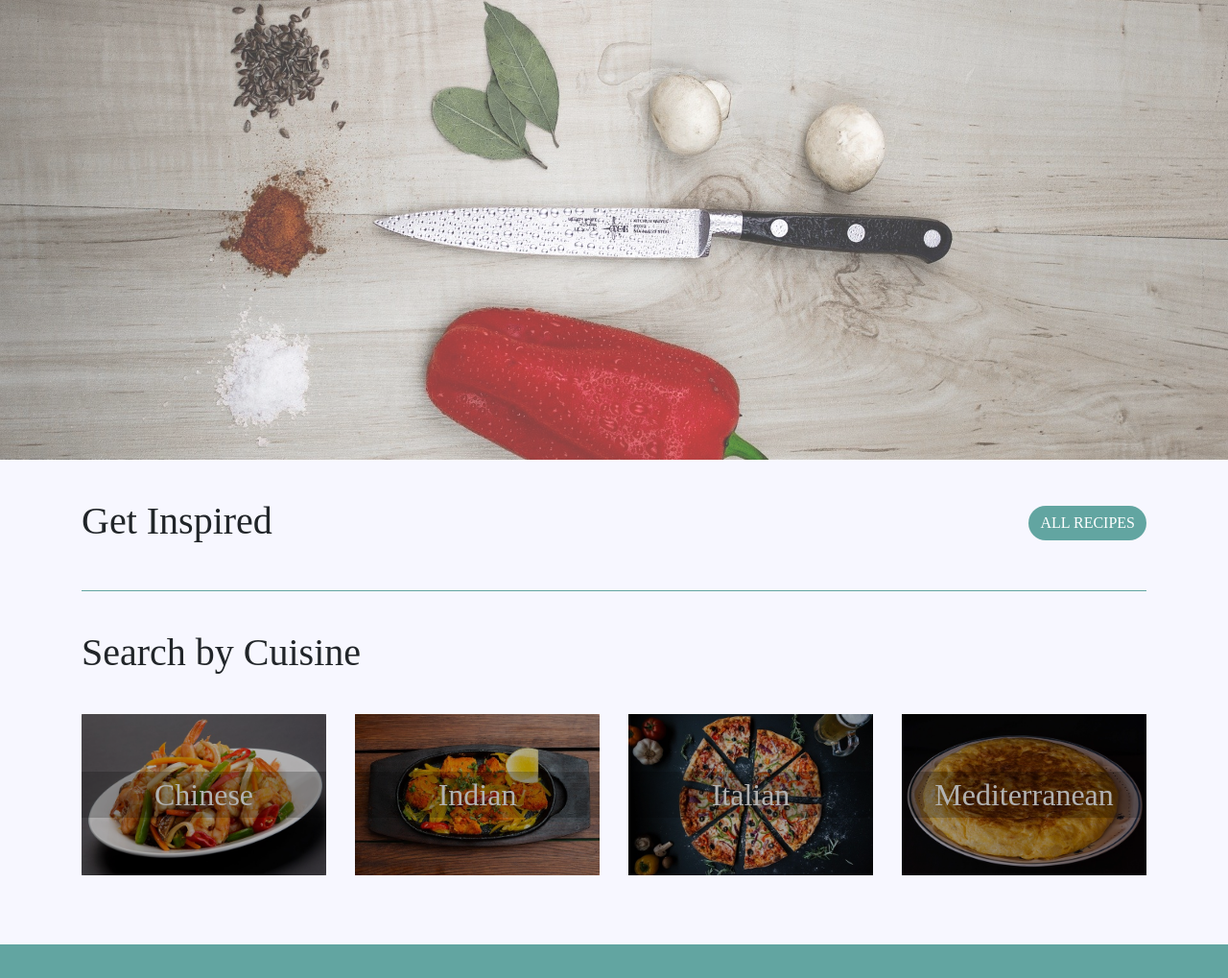
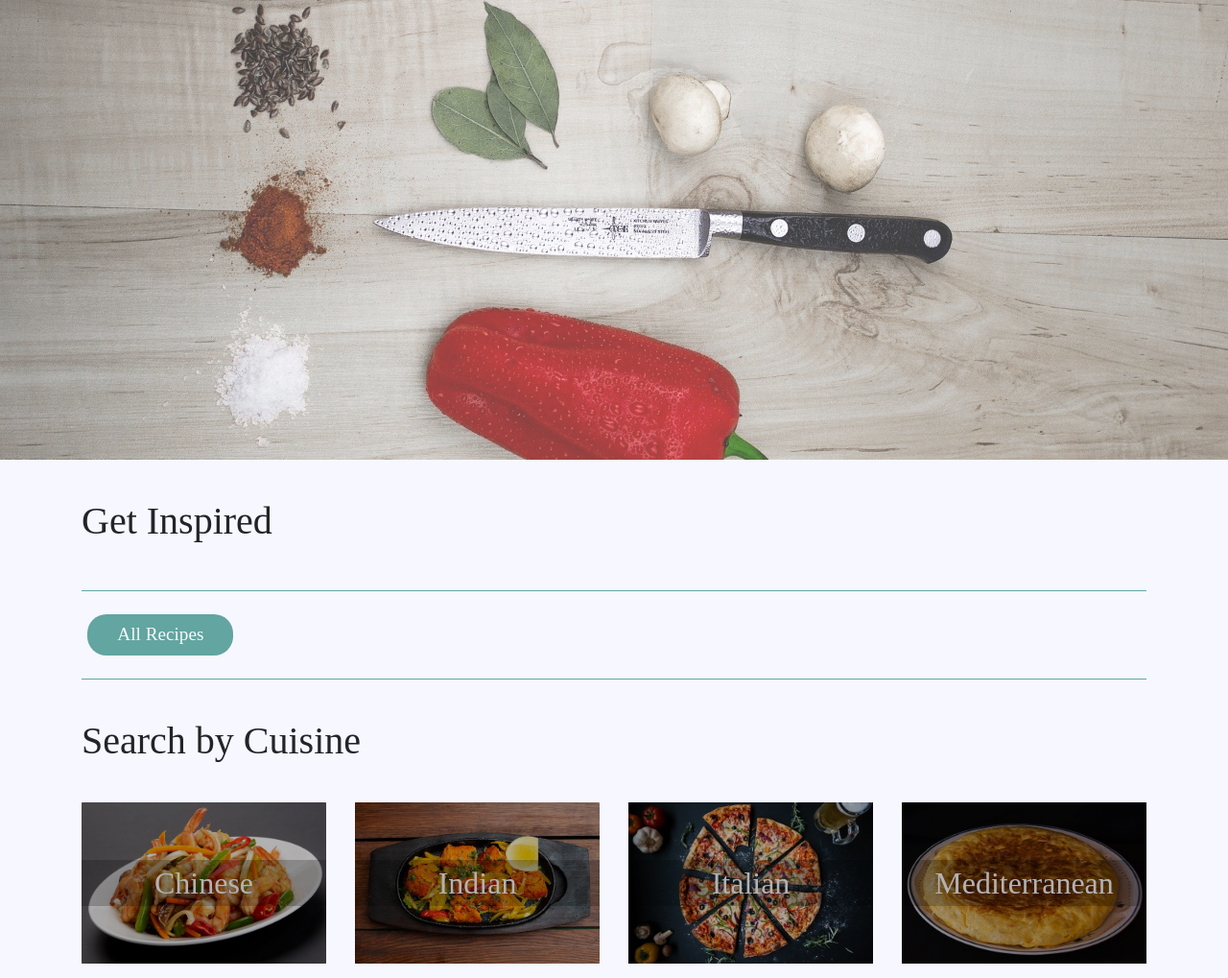
Before and after one commit to jpg6453/food-factory, a Flask app: page / in a window 1280 px wide. Shown: the part 97-1116 px from the top of the page at 96% size. Run offline with Flask 2, Linux system fonts and the light colour scheme; data that the repository does not hold is empty; some libraries are stand-ins or nearby versions; some web fonts are replaced.

Commit message:
home page: amend position of all recipes btn

```diff
--- a/templates/index.html
+++ b/templates/index.html
@@ -9,13 +9,11 @@
 {% endblock %} {% block content %}
 <div class="heading-margin">
   <h1 class="heading-spacing inspired">Get Inspired</h1>
-  <a
-    class="btn-all-recipes btn btn-primary mt-2"
-    href="{{ url_for('get_recipes')}}"
-    >All Recipes</a
-  >
 </div>
-
+<div class="section-seperator mb-3"></div>
+<a class="btn btn-green-solid mt-2 mb-4" href="{{ url_for('get_recipes')}}"
+  >All Recipes</a
+>
 <div class="row">
   {% for recipe in recipes %}
   <div class="col-md-6 col-lg-3">
```
